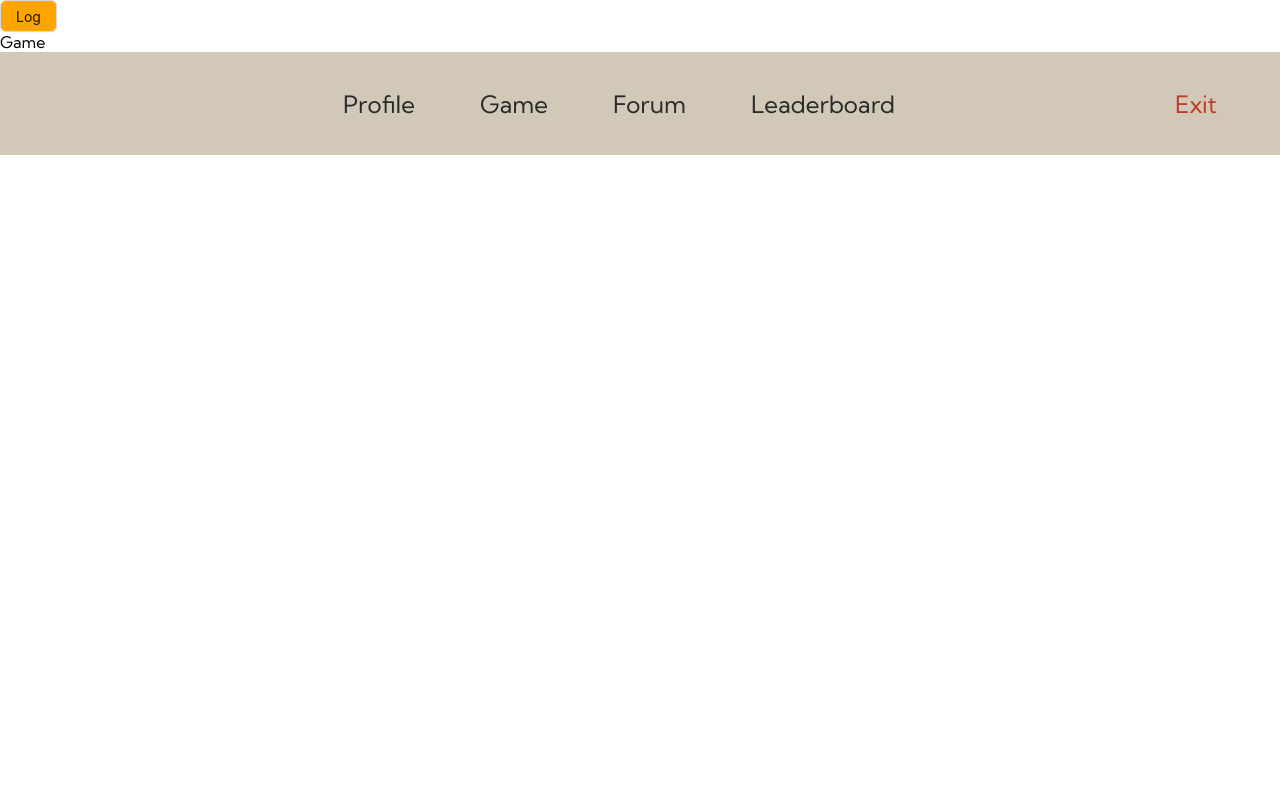
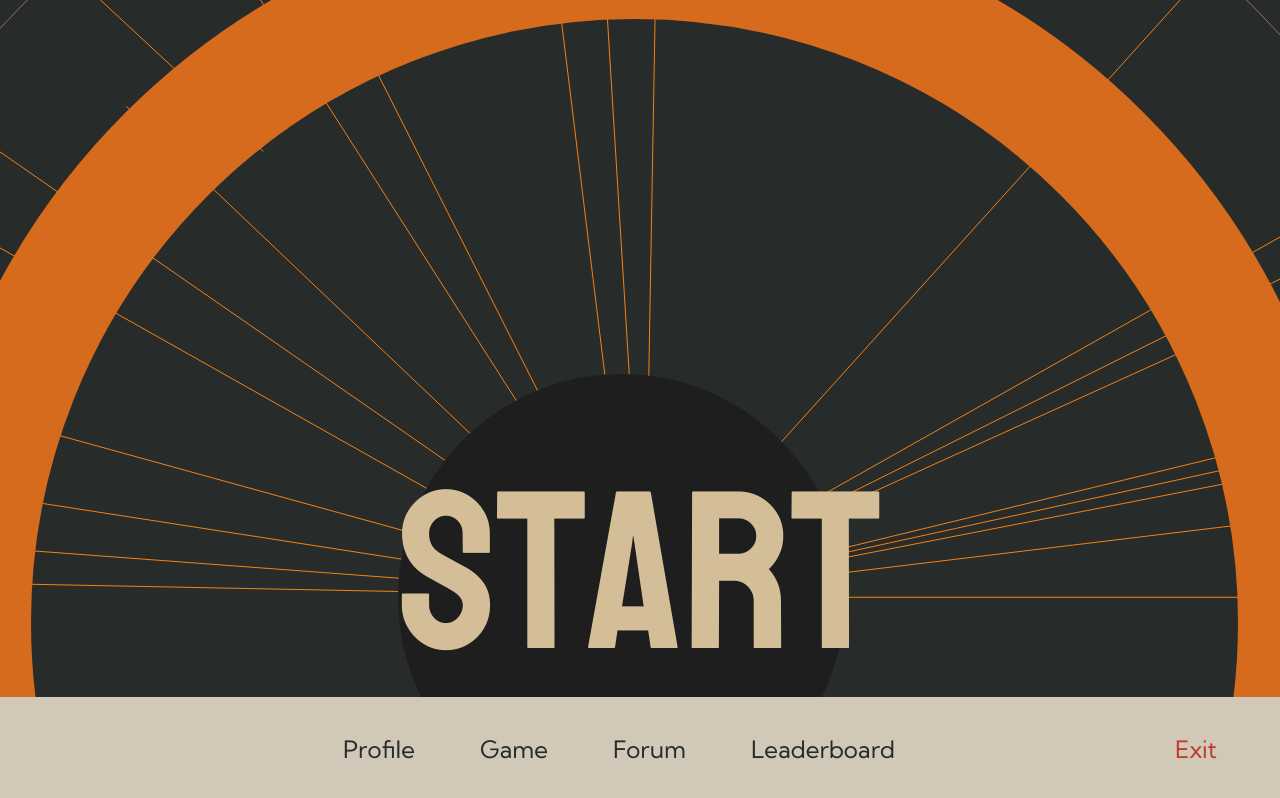
Before and after one commit to SashaLevkovich/middle.SandwormRampageTeam.praktikum.yandex, a React (Vite) app in the folder packages/client/: page / in a window 1280 px wide. Built offline with nearby package versions, Linux system fonts and the light colour scheme.

Commit message:
review fix: removed /start route

```diff
--- a/packages/client/src/app/appRoutes.tsx
+++ b/packages/client/src/app/appRoutes.tsx
@@ -6,7 +6,7 @@ import { Layout } from 'features/Layout'
 
 import { NotFound } from 'pages/errors'
 import { Forum } from 'pages/forum'
-import { Game, GameStart } from 'pages/game'
+import { GameStart } from 'pages/game'
 import { Leaderboard } from 'pages/leaderboard'
 import { Profile } from 'pages/profile'
 import { SignIn } from 'pages/signIn'
@@ -18,8 +18,7 @@ export const appRouter = () =>
       element: <Layout bottomSlot={<Navbar />} />,
       path: '/',
       children: [
-        { index: true, element: <Game /> },
-        { path: '/start', element: <GameStart /> },
+        { index: true, element: <GameStart /> },
         {
           path: '/profile',
           element: <Profile />,
```
